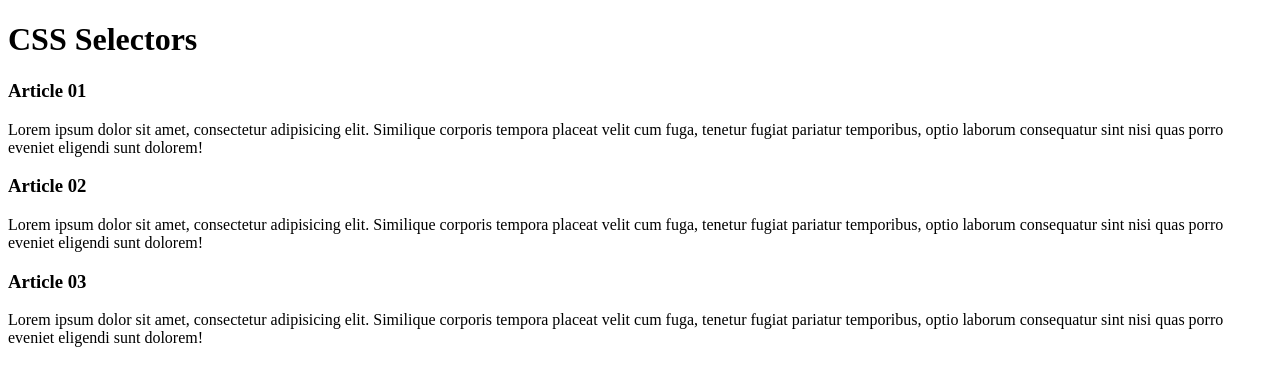
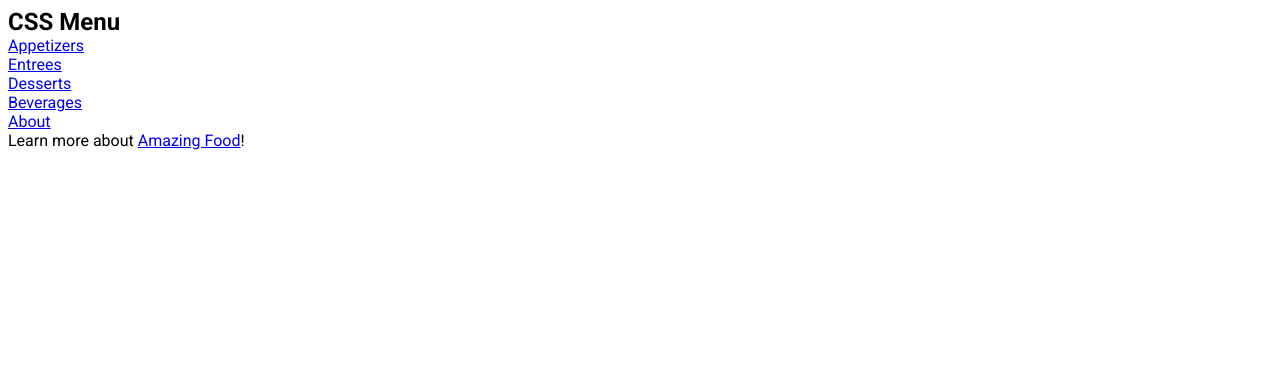
Before and after one commit to bluecode62/mini-layout, a plain HTML site: page csslists/index.html in a window 1280 px wide. Drawn offline with Linux system fonts and the light colour scheme.

Commit message:
css 미니 프로젝트 연습

```diff
--- a/csslists/index.html
+++ b/csslists/index.html
@@ -8,18 +8,16 @@
   <link rel="stylesheet" href="style.css">
 </head>
 <body>
-  <h1>CSS Selectors</h1>
-  <h3>Article 01</h3>
-  <p>
-    Lorem ipsum dolor sit amet, consectetur adipisicing elit. Similique corporis tempora placeat velit cum fuga, tenetur fugiat pariatur temporibus, optio laborum consequatur sint nisi quas porro eveniet eligendi sunt dolorem!
-  </p>
-  <h3>Article 02</h3>
-  <p>
-    Lorem ipsum dolor sit amet, consectetur adipisicing elit. Similique corporis tempora placeat velit cum fuga, tenetur fugiat pariatur temporibus, optio laborum consequatur sint nisi quas porro eveniet eligendi sunt dolorem!
-  </p>
-  <h3>Article 03</h3>
-  <p>
-    Lorem ipsum dolor sit amet, consectetur adipisicing elit. Similique corporis tempora placeat velit cum fuga, tenetur fugiat pariatur temporibus, optio laborum consequatur sint nisi quas porro eveniet eligendi sunt dolorem!
-  </p>
+  <nav>
+    <h2>CSS Menu</h2>
+    <ul>
+      <li><a href="one.html">Appetizers</a></li>
+      <li><a href="one.html">Entrees</a></li>
+      <li><a href="two.html">Desserts</a></li>
+      <li><a href="two.html">Beverages</a></li>
+      <li><a href="two.html">About</a></li>
+    </ul>
+  </nav>
+  <p>Learn more about <a href="https://www.cnn.com/travel/article/world-best-food/dishes/index.html">Amazing Food</a>!</p>
 </body>
 </html>
--- a/csslists/style.css
+++ b/csslists/style.css
@@ -0,0 +1,12 @@
+@import url(https://fonts.googleapis.com/css?family=Roboto:100,200,300,regular,500,600,700,800,900,100italic,200italic,300italic,italic,500italic,600italic,700italic,800italic,900italic);
+
+* {
+  margin: 0;
+  padding: 0;
+  box-sizing:  border-box;
+}
+
+body {
+  margin: 0.5rem;
+  font-family: "Roboto", sans-serif;
+}
```
